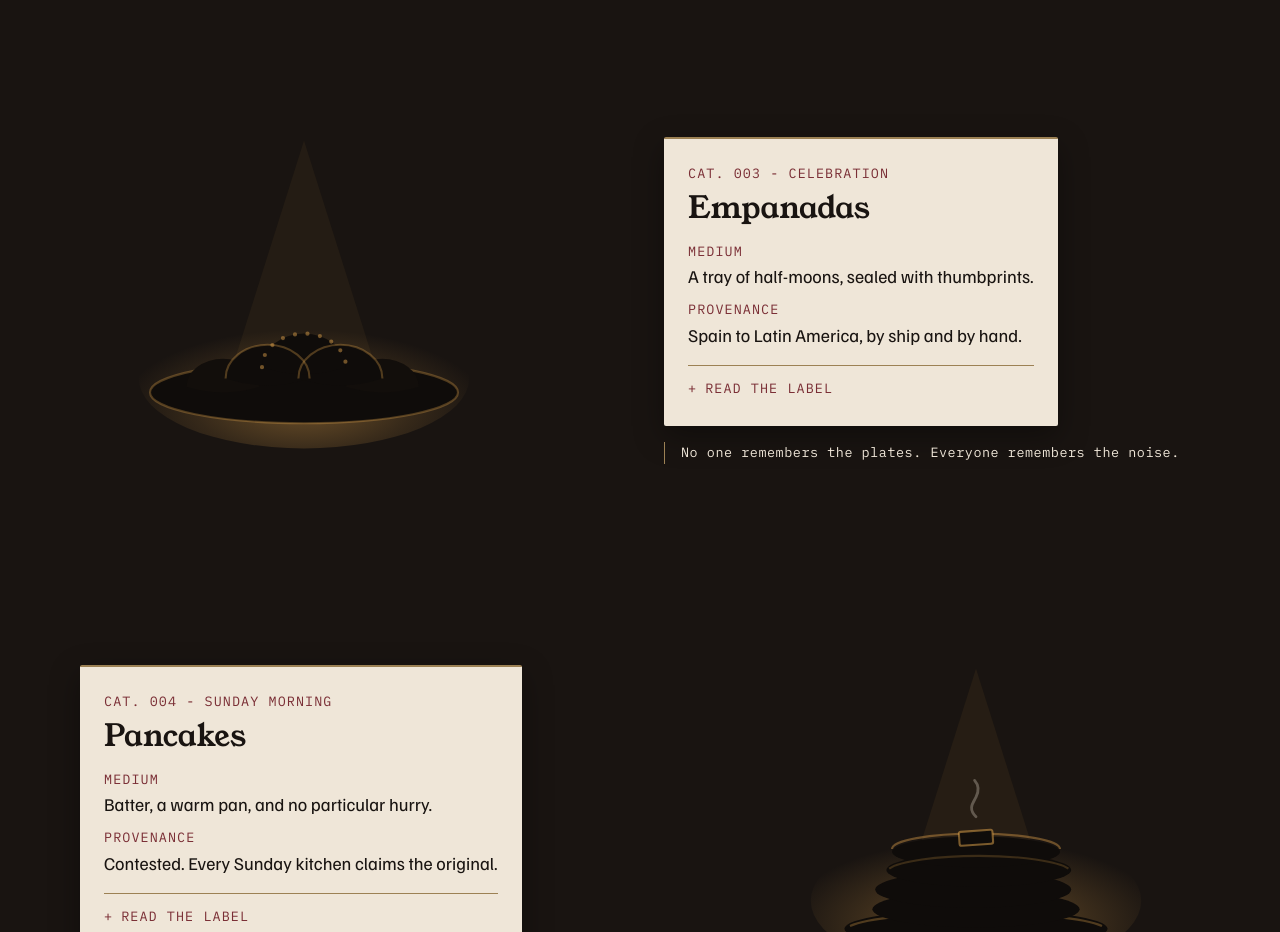
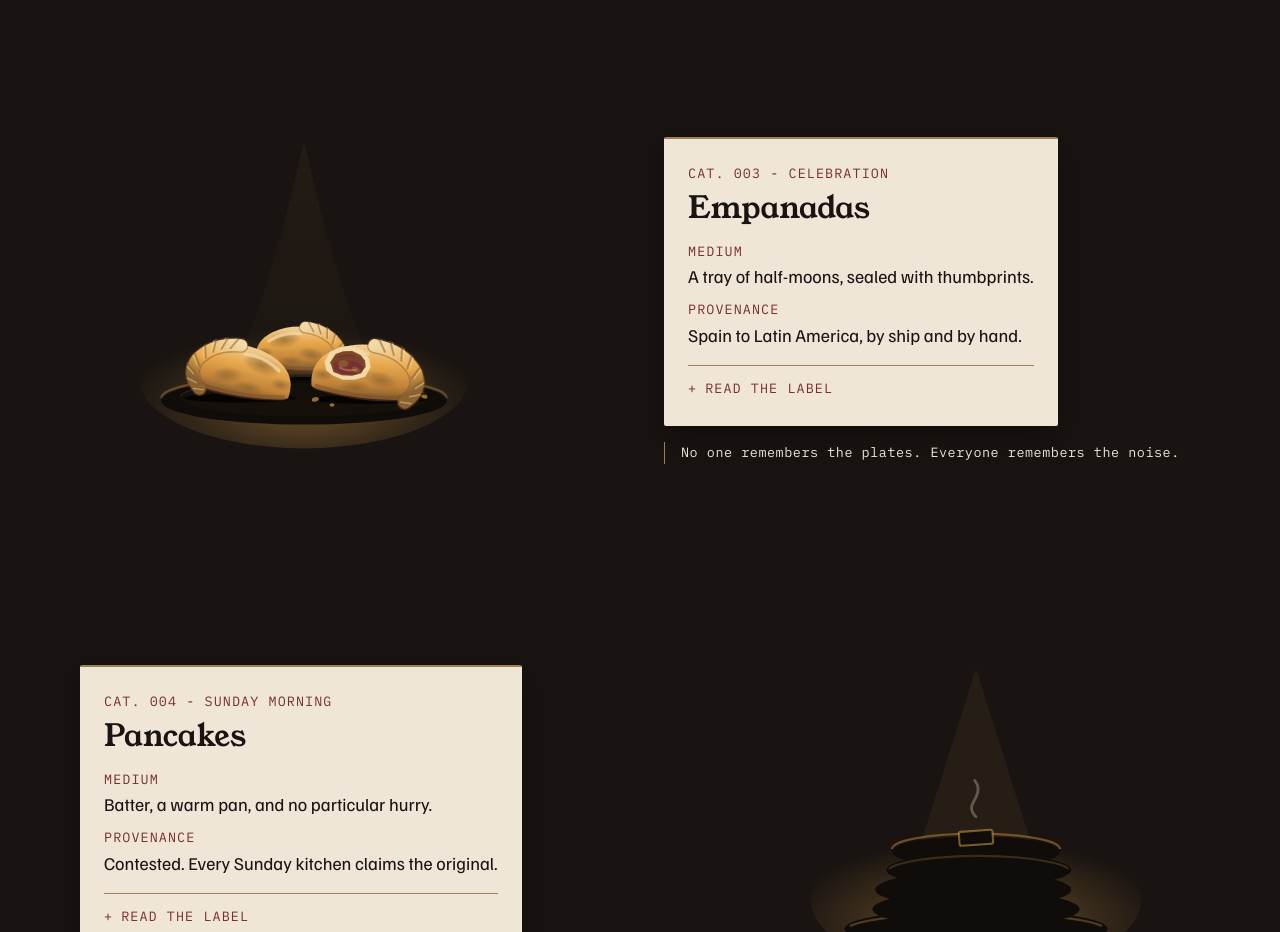
Before and after one commit to nazboyko/still-warm, a React (Vite) app: page / in a window 1280 px wide. Shown: the part 2220-3152 px from the top of the page. Built offline with nearby package versions, Linux system fonts and the light colour scheme.

Commit message:
redraw room 003

```diff
--- a/src/components/exhibition/art/EmpanadasArt.tsx
+++ b/src/components/exhibition/art/EmpanadasArt.tsx
@@ -1,3 +1,160 @@
+/* Baked empanadas on a plate: plump pouches with a braided repulgue along the
+   sealed seam, blistered crust, and one broken open on its beet filling. */
+const SEAM = "M 2 -20 Q 22 -19 32 -5 Q 38 7 27 16";
+
+/* Each mark is one fold of the repulgue, crossing the rope on the diagonal. */
+const crimpMarks = [
+  { x: 7, y: -20.5, r: 58 },
+  { x: 14, y: -19.5, r: 68 },
+  { x: 21, y: -16.5, r: 86 },
+  { x: 27, y: -11.5, r: 102 },
+  { x: 32, y: -4.5, r: 120 },
+  { x: 35, y: 2.5, r: 140 },
+  { x: 33, y: 9.5, r: 162 },
+  { x: 28, y: 15, r: 182 },
+];
+
+const BODY =
+  "M -38 12 Q -41 -5 -25 -14 Q -7 -23 12 -19 Q 30 -15 35 0 Q 39 10 29 14 Q 0 19 -30 15 Q -38 14 -38 12 Z";
+
+function Empanada({ id, broken }: { id: string; broken?: boolean }) {
+  return (
+    <g>
+      <path d={BODY} fill={`url(#${id}-crust)`} />
+      <path
+        d="M -34 13 Q 0 19 28 13"
+        fill="none"
+        style={{ stroke: "var(--syrup)" }}
+        strokeOpacity="0.45"
+        strokeWidth="4"
+        strokeLinecap="round"
+      />
+      <g fill={`url(#${id}-scorch)`}>
+        <ellipse
+          cx="-15"
+          cy="-8"
+          rx="15"
+          ry="7"
+          transform="rotate(-12 -15 -8)"
+        />
+        <ellipse cx="9" cy="3" rx="12" ry="6" transform="rotate(9 9 3)" />
+        <ellipse cx="-31" cy="4" rx="8" ry="4.4" />
+        <ellipse
+          cx="-8"
+          cy="10"
+          rx="11"
+          ry="4.6"
+          transform="rotate(-5 -8 10)"
+        />
+      </g>
+      <path
+        d="M -28 -6 Q -16 -15 -2 -14"
+        fill="none"
+        style={{ stroke: "var(--gold-light)" }}
+        strokeOpacity="0.75"
+        strokeWidth="2.6"
+        strokeLinecap="round"
+      />
+
+      {broken ? (
+        <>
+          {/* the torn crust edge, thick where the pastry broke */}
+          <path
+            d="M -31 -5 L -28 -12 L -22 -16 L -14 -18 L -6 -16 L -1 -11 L 1 -5 L -2 2 L -9 5 L -17 6 L -24 4 L -29 1 Z"
+            style={{ fill: "var(--gold-light)" }}
+          />
+          {/* the hollow behind it */}
+          <path
+            d="M -27 -5 L -24 -11 L -19 -13.5 L -13 -14.5 L -7 -12.5 L -3.5 -9 L -2.5 -5 L -5 0 L -11 2.5 L -18 3 L -24 1.5 Z"
+            style={{ fill: "var(--syrup)" }}
+          />
+          {/* filling, sitting down inside the shell */}
+          <path
+            d="M -25 -4.5 L -22 -9.5 L -17.5 -11.5 L -12.5 -12 L -7.5 -10 L -4.5 -7 L -4 -3.5 L -7 0.5 L -12 1.8 L -18 2 L -23 0.5 Z"
+            style={{ fill: "var(--beet)" }}
+          />
+          <path
+            d="M -24 -6 Q -14 -12 -5 -7"
+            fill="none"
+            style={{ stroke: "var(--syrup)" }}
+            strokeOpacity="0.65"
+            strokeWidth="3"
+            strokeLinecap="round"
+          />
+          <g style={{ fill: "var(--toast-deep)" }} fillOpacity="0.8">
+            <ellipse
+              cx="-18"
+              cy="-5"
+              rx="3.6"
+              ry="2.4"
+              transform="rotate(-16 -18 -5)"
+            />
+            <ellipse
+              cx="-9"
+              cy="-2"
+              rx="2.8"
+              ry="1.9"
+              transform="rotate(14 -9 -2)"
+            />
+          </g>
+          <path
+            d="M -20 -2 Q -14 0 -9 -2"
+            fill="none"
+            style={{ stroke: "var(--tungsten)" }}
+            strokeOpacity="0.4"
+            strokeWidth="1.4"
+            strokeLinecap="round"
+          />
+        </>
+      ) : null}
+
+      {/* the repulgue: a rope of folded dough along the sealed seam */}
+      <path
+        d={SEAM}
+        fill="none"
+        style={{ stroke: "var(--syrup)" }}
+        strokeOpacity="0.4"
+        strokeWidth="11"
+        strokeLinecap="round"
+      />
+      <path
+        d={SEAM}
+        fill="none"
+        stroke={`url(#${id}-braid)`}
+        strokeWidth="9"
+        strokeLinecap="round"
+      />
+      {crimpMarks.map((mark, index) => (
+        <g
+          key={index}
+          transform={`translate(${mark.x} ${mark.y}) rotate(${mark.r})`}
+        >
+          <line
+            x1="-4.6"
+            y1="0"
+            x2="4.6"
+            y2="0"
+            style={{ stroke: "var(--toast-deep)" }}
+            strokeOpacity="0.55"
+            strokeWidth="1.4"
+            strokeLinecap="round"
+          />
+          <line
+            x1="-3.6"
+            y1="-1.4"
+            x2="3.6"
+            y2="-1.4"
+            style={{ stroke: "var(--gold-light)" }}
+            strokeOpacity="0.45"
+            strokeWidth="1"
+            strokeLinecap="round"
+          />
+        </g>
+      ))}
+    </g>
+  );
+}
+
 export function EmpanadasArt({ lit }: { lit: boolean }) {
   return (
     <svg
@@ -12,11 +169,56 @@ export function EmpanadasArt({ lit }: { lit: boolean }) {
           <stop offset="60%" stopColor="#e8a94e" stopOpacity="0.14" />
           <stop offset="100%" stopColor="#e8a94e" stopOpacity="0" />
         </radialGradient>
+        <linearGradient id="empanadas-cone" x1="0" y1="0" x2="0" y2="1">
+          <stop offset="0%" stopColor="#e8a94e" stopOpacity="1" />
+          <stop offset="70%" stopColor="#e8a94e" stopOpacity="0.45" />
+          <stop offset="100%" stopColor="#e8a94e" stopOpacity="0.05" />
+        </linearGradient>
+        <linearGradient id="emp-crust" x1="0" y1="0" x2="0.15" y2="1">
+          <stop offset="0%" style={{ stopColor: "var(--gold-light)" }} />
+          <stop offset="42%" style={{ stopColor: "var(--tungsten)" }} />
+          <stop offset="82%" style={{ stopColor: "var(--toast)" }} />
+          <stop offset="100%" style={{ stopColor: "var(--toast-deep)" }} />
+        </linearGradient>
+        <linearGradient
+          id="emp-braid"
+          x1="0"
+          y1="0"
+          x2="0.4"
+          y2="1"
+          gradientUnits="objectBoundingBox"
+        >
+          <stop offset="0%" style={{ stopColor: "var(--gold-light)" }} />
+          <stop offset="60%" style={{ stopColor: "var(--tungsten)" }} />
+          <stop offset="100%" style={{ stopColor: "var(--toast-deep)" }} />
+        </linearGradient>
+        <radialGradient id="emp-scorch" cx="50%" cy="50%" r="50%">
+          <stop
+            offset="0%"
+            style={{ stopColor: "var(--toast-deep)" }}
+            stopOpacity="0.7"
+          />
+          <stop
+            offset="55%"
+            style={{ stopColor: "var(--toast-deep)" }}
+            stopOpacity="0.34"
+          />
+          <stop
+            offset="100%"
+            style={{ stopColor: "var(--toast-deep)" }}
+            stopOpacity="0"
+          />
+        </radialGradient>
+        <radialGradient id="emp-dish-shadow" cx="50%" cy="50%" r="50%">
+          <stop offset="0%" stopColor="#0f0c0a" stopOpacity="0.55" />
+          <stop offset="100%" stopColor="#0f0c0a" stopOpacity="0" />
+        </radialGradient>
       </defs>
+
       <path
         className="art-cone"
-        d="M160 6 L100 196 H220 Z"
-        fill="#e8a94e"
+        d="M160 6 C144 80 122 150 100 196 H220 C198 150 176 80 160 6 Z"
+        fill="url(#empanadas-cone)"
         opacity="0.05"
       />
       <ellipse cx="160" cy="176" rx="118" ry="50" fill="url(#empanadas-glow)" />
@@ -28,34 +230,61 @@ export function EmpanadasArt({ lit }: { lit: boolean }) {
         ry="50"
         fill="url(#empanadas-glow)"
       />
-      <ellipse
-        cx="160"
-        cy="186"
-        rx="110"
-        ry="22"
-        fill="#0f0c0a"
+
+      {/* the plate: rim, then the well the tray of pouches sits in */}
+      <ellipse cx="160" cy="192" rx="102" ry="17" fill="#0f0c0a" />
+      <path
+        d="M58 190 A102 16 0 0 1 262 190"
+        fill="none"
         stroke="#e8a94e"
         strokeOpacity="0.3"
         strokeWidth="1.5"
       />
-      <g fill="#120e0b">
-        <path d="M76 182 A26 20 0 0 1 128 182 Q102 190 76 182 Z" />
-        <path d="M190 182 A26 20 0 0 1 242 182 Q216 190 190 182 Z" />
+      <ellipse cx="160" cy="191" rx="88" ry="12" fill="#151009" />
+      <path
+        d="M72 189 A88 11 0 0 1 248 189"
+        fill="none"
+        stroke="#e8a94e"
+        strokeOpacity="0.14"
+        strokeWidth="1.2"
+      />
+      <ellipse cx="160" cy="184" rx="82" ry="12" fill="url(#emp-dish-shadow)" />
+
+      {/* the one at the back, half behind the others */}
+      <ellipse cx="158" cy="176" rx="36" ry="3" fill="#000" opacity="0.6" />
+      <g transform="translate(158 156) rotate(4) scale(0.84)">
+        <Empanada id="emp" />
       </g>
-      <g fill="#0f0c0a">
-        <path d="M104 176 A30 24 0 0 1 164 176 Q134 186 104 176 Z" />
-        <path d="M156 176 A30 24 0 0 1 216 176 Q186 186 156 176 Z" />
-        <path d="M130 168 A30 24 0 0 1 190 168 Q160 178 130 168 Z" />
+
+      {/* front left, intact, its braid to the light */}
+      <ellipse cx="114" cy="190" rx="40" ry="3.2" fill="#000" opacity="0.75" />
+      <g transform="translate(114 172) scale(-0.98 0.98) rotate(-9)">
+        <Empanada id="emp" />
       </g>
-      <g fill="none" stroke="#e8a94e" strokeOpacity="0.45" strokeWidth="1.5">
-        <path
-          d="M130 168 A30 24 0 0 1 190 168"
-          strokeWidth="3"
-          strokeLinecap="round"
-          strokeDasharray="0 9"
+
+      {/* front right, broken open on its filling */}
+      <ellipse cx="206" cy="191" rx="42" ry="3.2" fill="#000" opacity="0.75" />
+      <g transform="translate(206 173) rotate(7) scale(1.04)">
+        <Empanada id="emp" broken />
+      </g>
+
+      {/* pastry flakes where it broke */}
+      <g style={{ fill: "var(--toast)" }} fillOpacity="0.8">
+        <ellipse
+          cx="168"
+          cy="191"
+          rx="2.6"
+          ry="1.6"
+          transform="rotate(-14 168 191)"
         />
-        <path d="M104 176 A30 24 0 0 1 164 176" strokeOpacity="0.3" />
-        <path d="M156 176 A30 24 0 0 1 216 176" strokeOpacity="0.3" />
+        <ellipse cx="180" cy="195" rx="1.8" ry="1.2" />
+        <ellipse
+          cx="246"
+          cy="189"
+          rx="2.2"
+          ry="1.4"
+          transform="rotate(10 246 189)"
+        />
       </g>
     </svg>
   );
```
